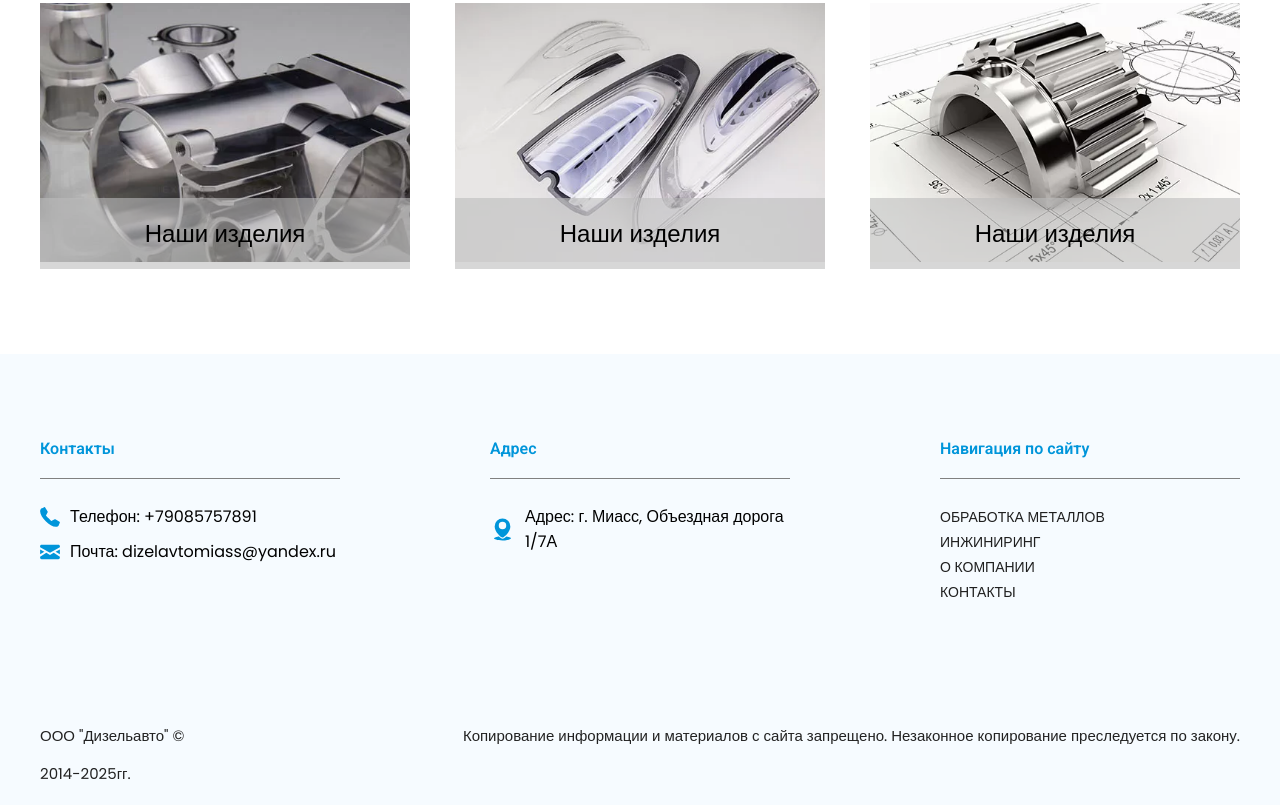
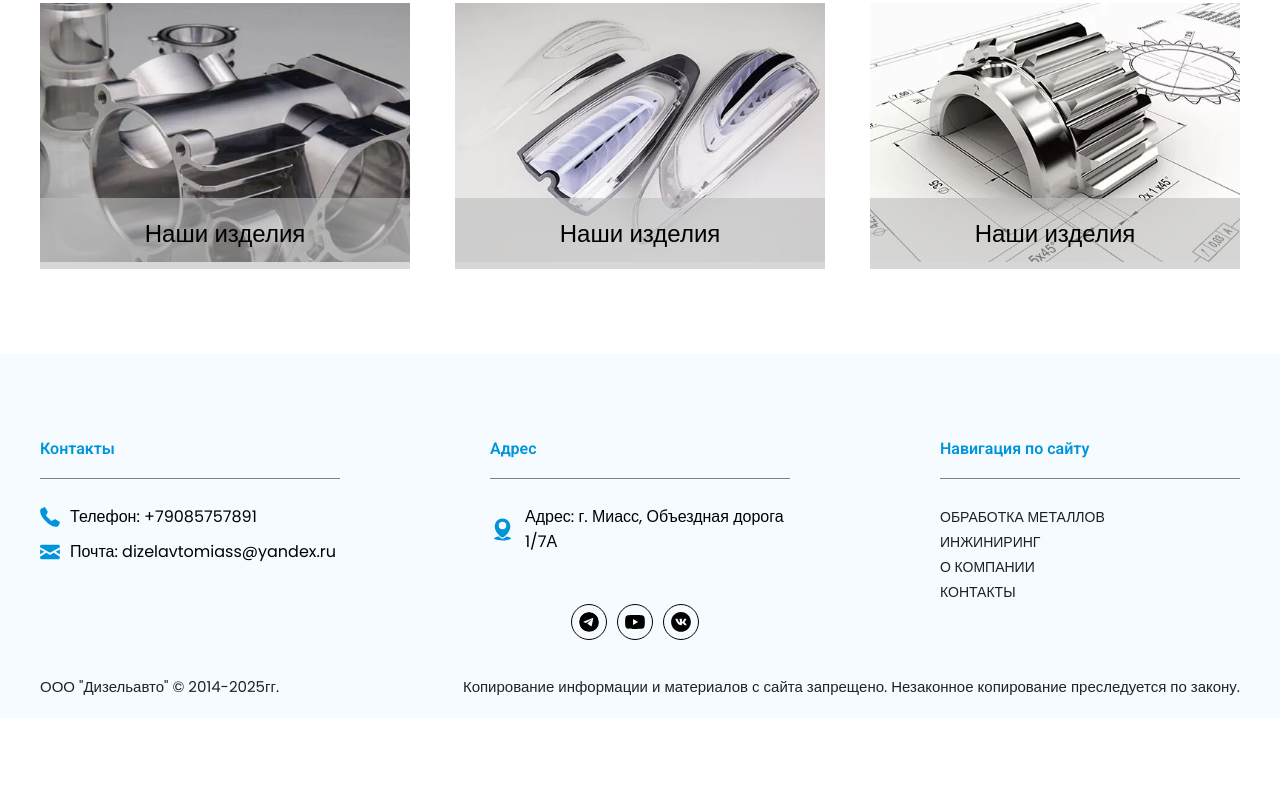
Before and after one commit to Pollacco/TECH, a plain HTML site: page index.html in a window 1280 px wide. Shown: the part 6152-6957 px from the top of the page. After the commit the page ends 6870 px from the top, so only its background shows below. Drawn offline with Linux system fonts and the light colour scheme.

Commit message:
refactor: rebuild and restyle footer

```diff
--- a/index.html
+++ b/index.html
@@ -388,13 +388,26 @@
           </nav>
         </div>
       </div>
+      <div class="socials_container">
+        <div class="socials">
+          <div class="socials_item">
+            <object data="/TECH/assets/svg/telegram-bubble.svg" type="image/svg+xml" width="20" height="20"></object>
+          </div>
+          <div class="socials_item">
+            <img src="/TECH/assets/svg/youtube.svg" alt="" width="20" height="20">
+          </div>
+          <div class="socials_item">
+            <img src="/TECH/assets/svg/vk.svg" alt="" width="20" height="20">
+          </div>
+        </div>
+      </div>
+
     </div>
     <div class="bottom">
       <div class="bottom_wrapper">
         <div class="bottom_layout">
           <div class="left">
-            <p>ООО "Дизельавто" ©</p>
-            <p>2014-2025гг.</p>
+            <p>ООО "Дизельавто" © 2014-2025гг.</p>
           </div>
           <div class="right">
             <p>Копирование информации и материалов с сайта запрещено. Незаконное копирование преследуется по закону.</p>
--- a/style.css
+++ b/style.css
@@ -601,7 +601,6 @@ footer {
   margin: 0 auto;
   max-width: 1200px;
   padding-top: 85px;
-  padding-bottom: 85px;
 }
 
 .footer_layout {
@@ -629,6 +628,7 @@ footer {
 }
 
 .mail_container{
+  margin-top: 10px;
   display: flex;
   flex-direction: row;
   align-items: center;
@@ -668,6 +668,45 @@ footer {
   text-transform: uppercase;
   color: rgb(31, 31, 31);
   cursor: pointer;
+}
+
+.socials_container {
+  display: flex;
+  align-items: center;
+  justify-content: center;
+}
+
+.socials {
+  display: flex;
+  align-items: center;
+}
+
+.socials_item {
+  margin-right: 10px;
+  width: 20px;
+  height: 20px;
+  padding: 7px;
+  border-radius: 50%;
+  border: 1px solid #000;
+  display: flex;
+  align-items: center;
+  justify-content: center;
+  cursor: pointer;
+}
+
+.socials_item:hover {
+  border: 1px solid #106EA9;
+  transition: all ease 0.3s;
+
+}
+
+.socials_item object {
+  border-radius: 50%;
+  border: 5px solid transparent;
+}
+
+.socials_item object:hover{
+filter: brightness(0) saturate(100%) invert(21%) sepia(75%) saturate(3084%) hue-rotate(187deg) brightness(96%) contrast(87%);  transition: 0.3s;
 }
 
 .bottom_wrapper {
```
Also changed, not shown: assets/svg/teleg.svg (added), assets/svg/telegram-bubble.svg (added), assets/svg/telegram.svg (added), assets/svg/vk.svg (added), assets/svg/youtube.svg (added).
